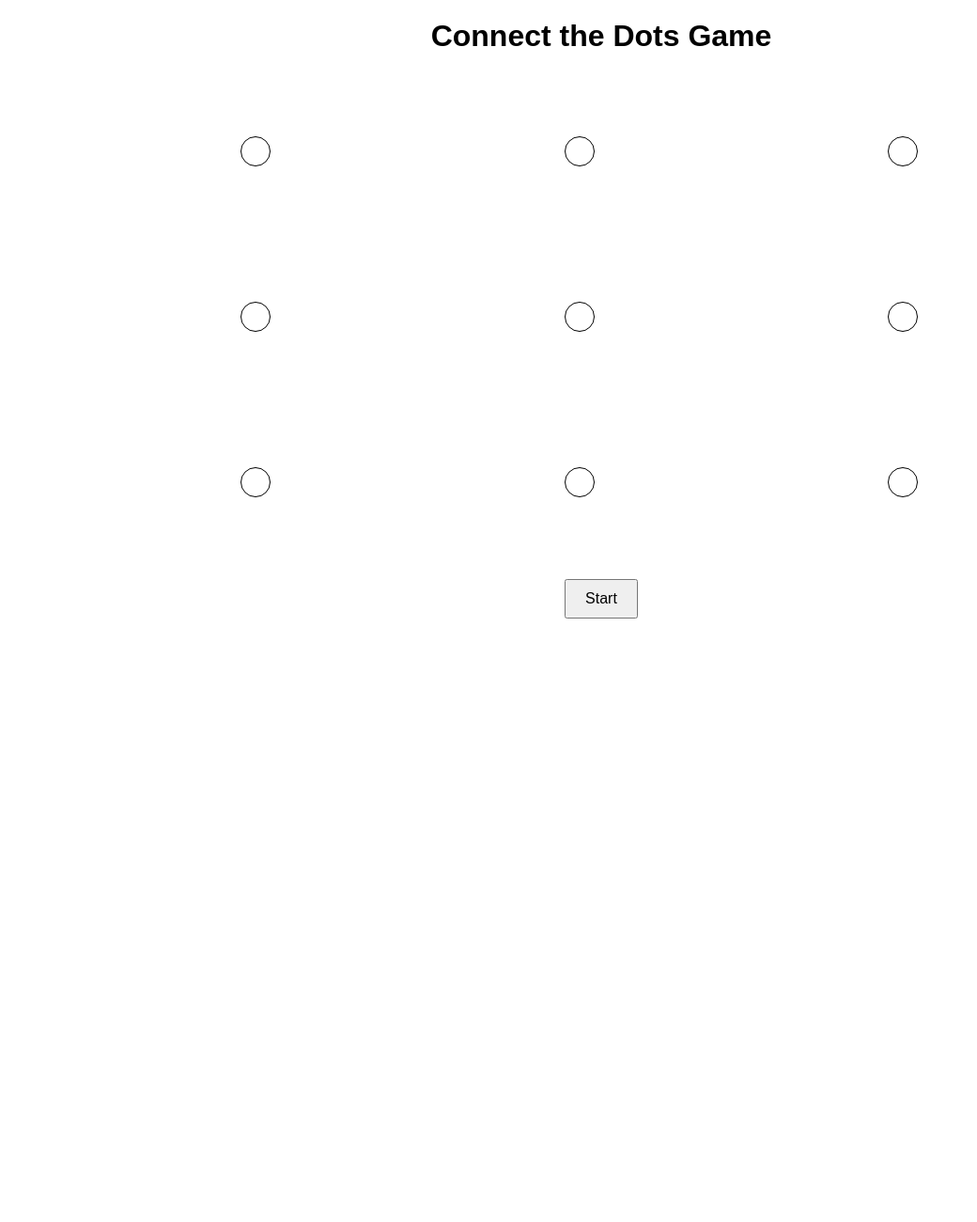
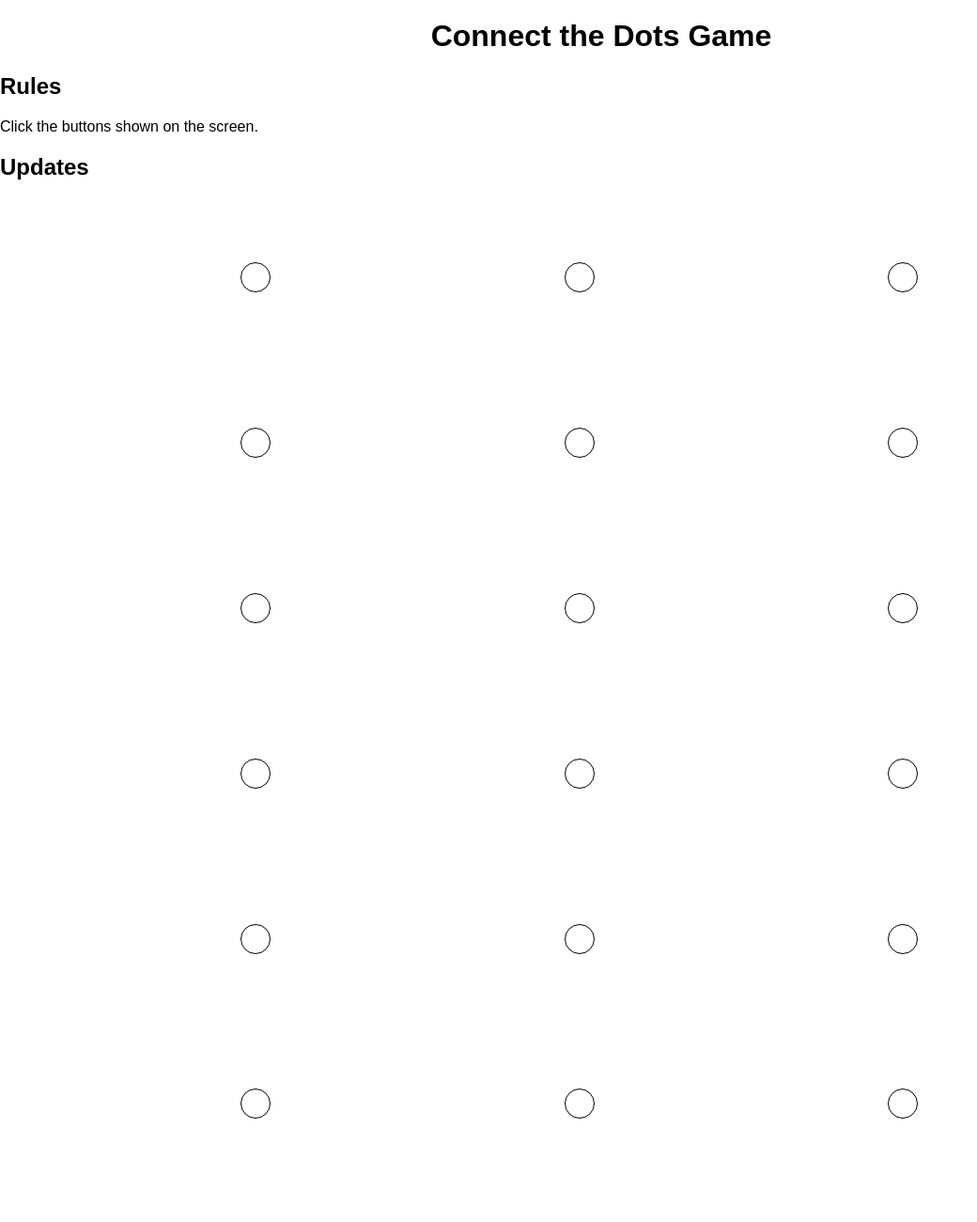
Before and after one commit to devanshu0605/Connectdots, a plain HTML site: page index.html in a window 1280 px wide. Shown: the top 1300 px of the page at 94% size, without its empty margins (0-1040 px from the left). Before the commit the page ends 820 px from the top, so only its background shows below. Drawn offline with Linux system fonts and the light colour scheme.

Commit message:
Update index.html

```diff
--- a/index.html
+++ b/index.html
@@ -2,10 +2,40 @@
 <html>
 <head>
   <link rel="stylesheet" type="text/css" href="style.css">
+  <style>
+    /* Add the CSS code here */
+  </style>
 </head>
 <body>
-  <h1>Connect the Dots Game</h1>
+  <div class="container">
+    <h1 id="headline" >Connect the Dots Game</h1>
+    <div class="rules">
+      <h2>Rules</h2>
+      <p>Click the buttons shown on the screen.</p>
+    </div>
+    <div class="updates">
+      <h2>Updates</h2>
+      <p id="randomAlphabet"></p>
+    </div>
     <div id="gameBoard">
+
+      <!-- Add more dots here -->
+      <div class="dot"></div>
+      <div class="dot"></div>
+      <div class="dot"></div>
+      <div class="dot"></div>
+      <div class="dot"></div>
+      <div class="dot"></div>
+      <div class="dot"></div>
+      <div class="dot"></div>
+      <div class="dot"></div>
+      <div class="dot"></div>
+      <div class="dot"></div>
+      <div class="dot"></div>
+      <div class="dot"></div>
+      <div class="dot"></div>
+      <div class="dot"></div>
+      <div class="dot"></div>
       <div class="dot"></div>
       <div class="dot"></div>
       <div class="dot"></div>
@@ -17,7 +47,12 @@
       <div class="dot"></div>
     </div>
     <button id="startButton">Start</button>
-
+    <div id="completionScreen" class="hidden">
+      <h2>Congratulations!</h2>
+      <p>You have completed the given alphabet.</p>
+      <button id="newGameButton">New Game</button>
+    </div>
+  </div>
   <script src="script.js"></script>
 </body>
 </html>
```
Lines whose indentation alone changed are shown as unchanged.
